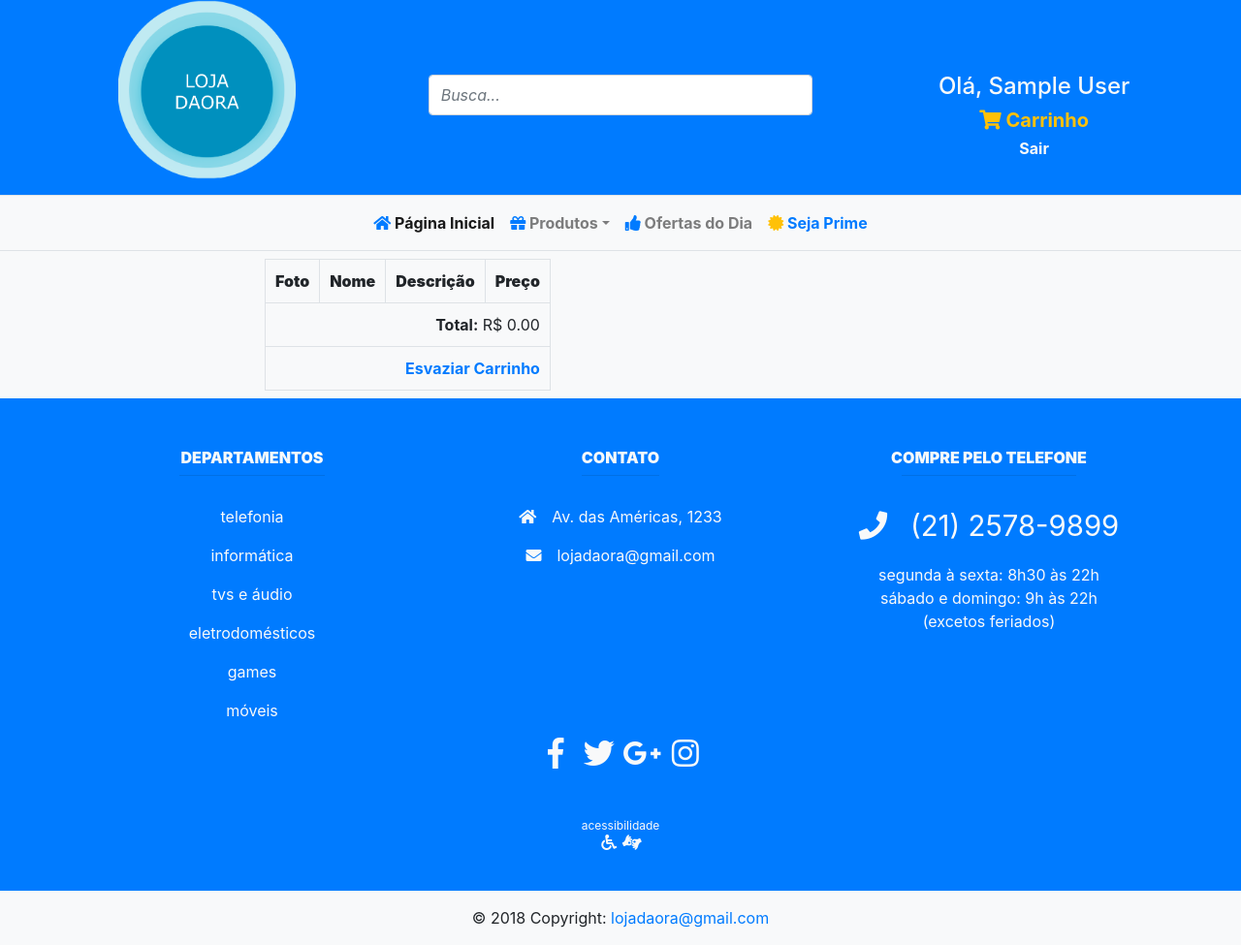
After one commit to derekgodoy/projeto-ecommerce, a PHP site: page /vercarrinho.php in a window 1280 px wide. The commit adds this page. Shown: the whole page at 97% size. Run offline with PHP 8.4, Linux system fonts and the light colour scheme; the visitor is signed in with stand-in values (Sample User, id 1); data that the repository does not hold is empty; some libraries are stand-ins or nearby versions.

Commit message:
Quinta Aula

```diff
--- a/header.php
+++ b/header.php
@@ -2,12 +2,13 @@
 session_start();
 if(isset($_GET['categoria'])) {
 	$link = 1;
-}
+}else{
 if(isset($_GET['nome'])) {
 	$link = 1;
 }
 else {
 	$link = 2;
+}
 }
 
 ?>
@@ -27,9 +28,10 @@ else {
   		</div>
 
 
- 		<div class="col-md-4 pb-2 pt-2 text-light" style="margin-top: 5%; text-align: center">
+ 		<div class="col-md-4 pb-2 pt-2 text-light" style="margin-top: 4%; text-align: center">
  			<?php if (isset($_SESSION['nome'])){ ?>
- 				<h5 class="text-light mt-3">Olá, <?php echo $_SESSION['nome']?></h5>
+ 				<h4 class="text-light mt-3">Olá, <?php echo $_SESSION['nome']?></h4>
+ 				<h5><a class="text-warning font-weight-bold" href="vercarrinho.php"><i class="fas fa-shopping-cart"></i> Carrinho</a></h5>
  				<h6><a class="text-light font-weight-bold" data-toggle="modal" data-target="#modal2" href="logout.php">Sair</a></h6>
  			<?php
  			}
--- a/item.php
+++ b/item.php
@@ -53,7 +53,10 @@ if ($alvos = $stmt->fetchAll()){
 	        <figcaption class="col mt-2 p-0 text-center"><h4><u><?php echo $alvos[0]['nome']?></u></h4></figcaption>
 	        <h5><?php echo "Preço: R$ ".$alvos[0]['preco'];  ?></h5>
 	        <p class="col text-primary mt-2"><?php echo $alvos[0]['descricao'];?></p>
-	        <button type="submit" class="btn btn-primary mb-3"><i class="fas fa-shopping-cart"></i> Adicionar</button>
+	        <form method="post" action="carrinho.php">
+            <input type="hidden" name="id" value="<?php echo $alvos['id'];?>">
+            <button type="submit" class="btn btn-primary mb-3"><i class="fas fa-shopping-cart"></i> Adicionar</button>
+            </form>
 		</div>
 	</div>
 
--- /dev/null
+++ b/vercarrinho.php
@@ -0,0 +1,84 @@
+<?php
+
+?>
+<!DOCTYPE html>
+<html>
+<head>
+	<title>Loja Daora</title>
+	<meta charset="utf-8">
+	<meta name="viewport" content="width=device-width, user-scalable=no">
+	<link rel="stylesheet" type="text/css" href="style/bootstrap.css">
+    <link rel="icon" type="image/png" href="img/logo.png">
+	<link rel="stylesheet" href="https://use.fontawesome.com/releases/v5.0.11/css/all.css" integrity="sha384-p2jx59pefphTFIpeqCcISO9MdVfIm4pNnsL08A6v5vaQc4owkQqxMV8kg4Yvhaw/" crossorigin="anonymous">
+	<style type="text/css">
+		.img{
+			max-width: 400px;
+			height: auto;
+			margin: 0 auto;
+		}
+        .img2{
+            max-width: 300px;
+        }
+        .img3{
+            max-width: 100px;
+        }
+	</style>
+</head>
+<body class="bg-light">
+	<div class="container-fluid">
+
+  	<?php
+	  	include "header.php";
+	  	include "conexao.php";
+	  	if(isset($_SESSION["carrinho"])){
+    $item_total = 0;
+?>
+<div class="row justify-content-center mb-2">
+	<div class="col-7">
+<table cellpadding="10" cellspacing="1" class="border text-center">
+<tbody>
+<tr>
+<th class="border text-center" style="text-align:left;"><strong>Foto</strong></th>
+<th class="border text-center" style="text-align:left;"><strong>Nome</strong></th>
+<th class="border text-center" style="text-align:right;"><strong>Descrição</strong></th>
+<th class="border text-center" style="text-align:center;"><strong>Preço</strong></th>
+</tr>
+<?php
+    foreach ($_SESSION["carrinho"] as $item){
+		?>
+				<tr>
+				<td class="border text-center" style="text-align:left;border-bottom:#F0F0F0 1px solid;"><strong><img class="img3" src="<?php echo "img/".$item['imagem'];?>"></strong></td>
+				<td class="border text-center" style="text-align:left;border-bottom:#F0F0F0 1px solid;"><?php echo $item["nome"]; ?></td>
+				<td class="border text-center" style="text-align:right;border-bottom:#F0F0F0 1px solid;"><?php echo $item["descricao"]; ?></td>
+				<td class="border text-center" style="text-align:right;border-bottom:#F0F0F0 1px solid;"><?php echo "R$ ". $item["preco"]; ?></td>
+				</tr>
+				<?php
+        $item_total += ($item["preco"]);
+		}
+		?>
+
+<tr class="border">
+<td colspan="4" align=right><strong>Total:</strong> <?php echo "R$ ".number_format((float)$item_total, 2, '.', ''); ?></td>
+</tr>
+<tr>
+<td colspan="4" align=right><strong><a href="vercarrinho.php?acao=vazio">Esvaziar Carrinho</a></strong></td>
+</tr>
+</tbody>
+</table>
+  <?php
+}
+?>
+</div>
+</div>
+</div>
+	<?php
+	include "footer.html" ;
+	?>
+
+
+	</div>
+	 <script src="https://code.jquery.com/jquery-3.2.1.slim.min.js" integrity="sha384-KJ3o2DKtIkvYIK3UENzmM7KCkRr/rE9/Qpg6aAZGJwFDMVNA/GpGFF93hXpG5KkN" crossorigin="anonymous"></script>
+    <script src="https://cdnjs.cloudflare.com/ajax/libs/popper.js/1.12.9/umd/popper.min.js" integrity="sha384-ApNbgh9B+Y1QKtv3Rn7W3mgPxhU9K/ScQsAP7hUibX39j7fakFPskvXusvfa0b4Q" crossorigin="anonymous"></script>
+    <script src="https://maxcdn.bootstrapcdn.com/bootstrap/4.0.0/js/bootstrap.min.js" integrity="sha384-JZR6Spejh4U02d8jOt6vLEHfe/JQGiRRSQQxSfFWpi1MquVdAyjUar5+76PVCmYl" crossorigin="anonymous"></script>
+</body>
+</html>
```
Also changed, not shown: busca.php (+20 -27 lines), carrinho.php (added, +26 -0 lines), index.php (+25 -1 lines), produtos.php (+12 -0 lines).
